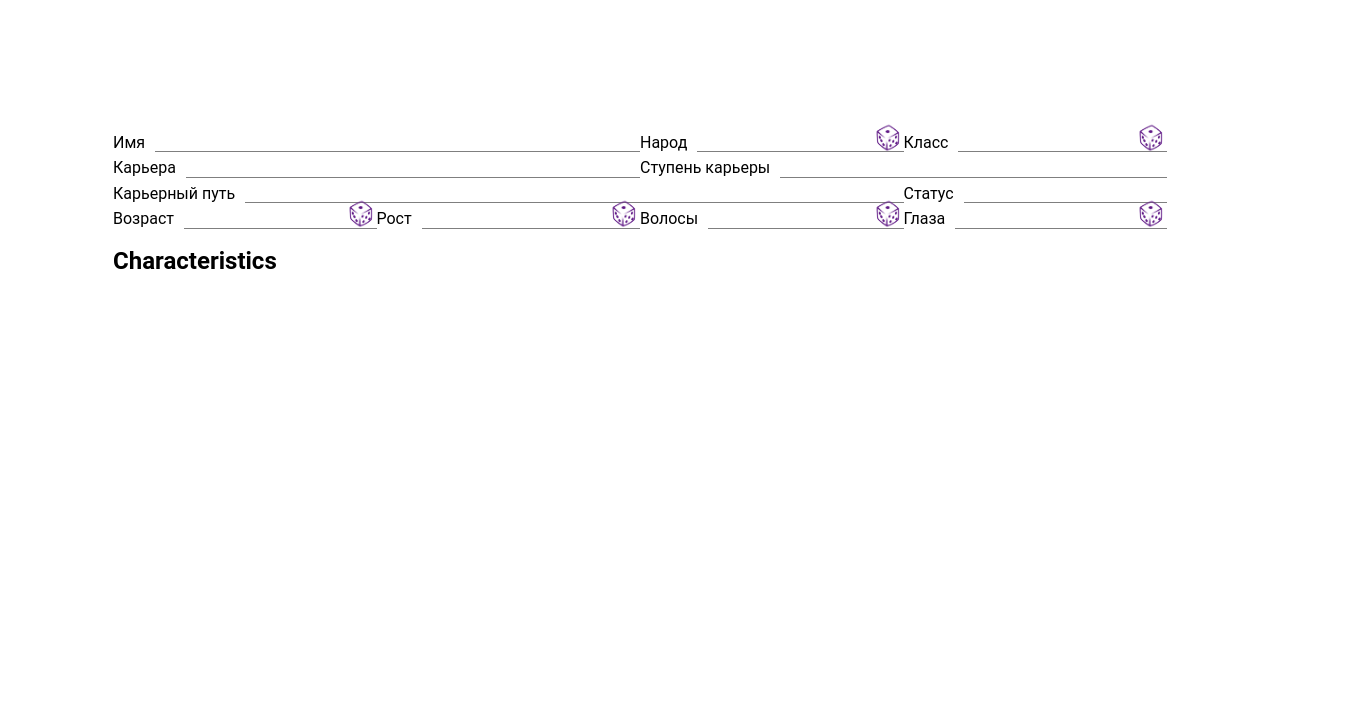
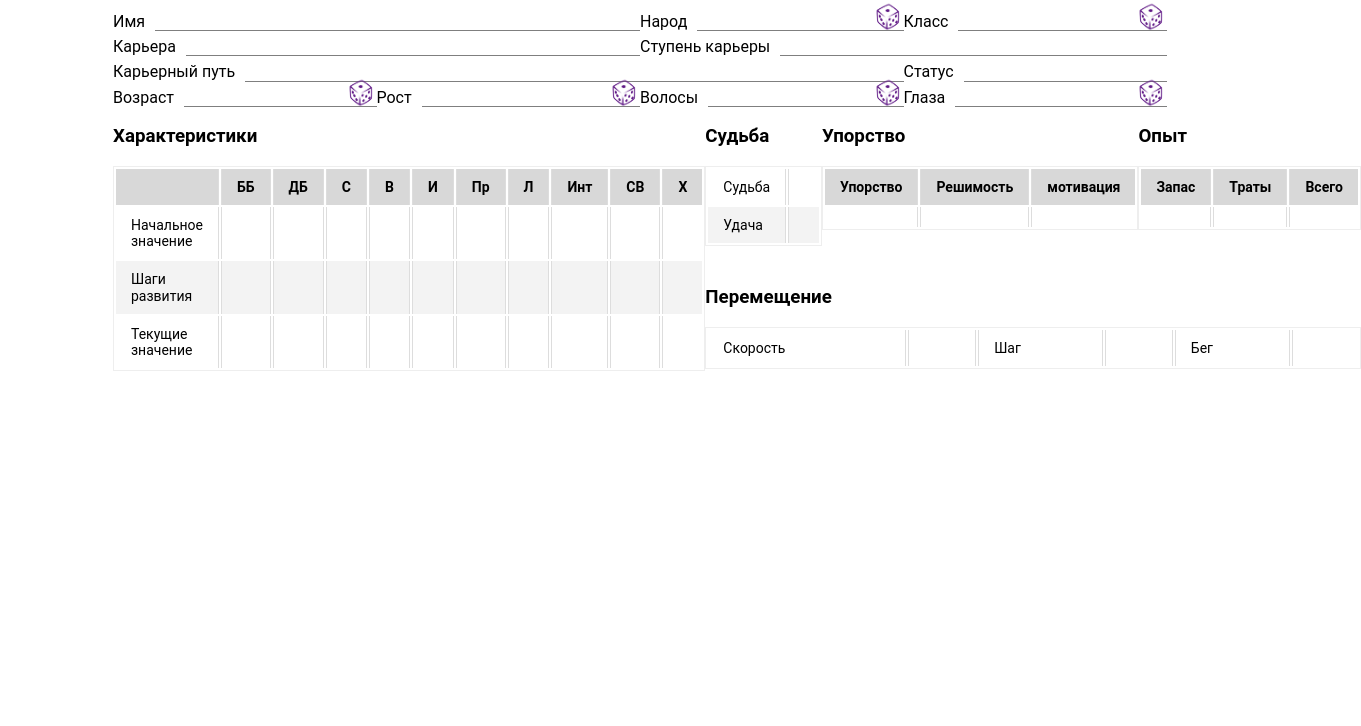
Before and after one commit to PsychoWalker/whrp4-dk, a website built with Parcel: page index.html in a window 1280 px wide. Shown: the part 74-800 px from the top of the page, 1361 px wide, since content can reach past the window. Built offline with nearby package versions, Linux system fonts and the light colour scheme.

Commit message:
Два обновления
Вёрстка блока с основными характеристиками.
Добавление объекта character

```diff
--- a/css/main.css
+++ b/css/main.css
@@ -13,10 +13,13 @@
   margin: 0 auto;
 }
 
+h1 {
+  margin-top: 201px;
+}
+
 .main__block_first {
   display: flex;
   flex-wrap: wrap;
-  margin-top: 201px;
 }
 
 .main__block_item {
@@ -100,3 +103,50 @@
 .main__block_input:focus {
   outline: none;
 }
+
+.chrGrid__block {
+  display: grid;
+  grid-template-columns: 2fr 1fr 1fr 1fr;
+}
+
+.chrGrid__block-item:first-child {
+  grid-row: 1/3;
+}
+
+.chrGrid__block-item:last-child {
+  grid-row: 2/3;
+  grid-column: 2/5;
+}
+
+.table {
+  width: 100%;
+  border: 1px solid #eee;
+  margin-bottom: 20px;
+}
+.table thead th {
+  font-weight: bold;
+  text-align: left;
+  border: none;
+  padding: 10px 15px;
+  background: #d8d8d8;
+  font-size: 14px;
+  border-left: 1px solid #ddd;
+  border-right: 1px solid #ddd;
+}
+.table tbody td {
+  text-align: left;
+  border-left: 1px solid #ddd;
+  border-right: 1px solid #ddd;
+  padding: 10px 15px;
+  font-size: 14px;
+  vertical-align: top;
+}
+.table thead tr th:first-child, .table tbody tr td:first-child {
+  border-left: none;
+}
+.table thead tr th:last-child, .table tbody tr td:last-child {
+  border-right: none;
+}
+.table tbody tr:nth-child(even){
+  background: #f3f3f3;
+}
--- a/index.html
+++ b/index.html
@@ -25,6 +25,8 @@
 <body>
 <div class="wrapper">
   <main class="main">
+    <h1>Basic character</h1>
+
     <div class="main__block main__block_first">
       <div class="main__block_item">
         <p class="main__block_text">Имя</p>
@@ -38,7 +40,6 @@
         <p class="main__block_text">Класс</p>
         <input type="text" class="main__block_input main__block_input-class">
         <a href="#" class="generateClass"><img src="img/dice.png" alt="dice"></a>
-
       </div>
       <div class="main__block_item">
         <p class="main__block_text">Карьера</p>
@@ -78,8 +79,138 @@
     </div>
     <div class="main__block"></div>
     <div class="main__block">
-      <h2>Characteristics</h2>
+      <div class="main__block_characteristics chrGrid__block">
+        <div class="chrGrid__block-item">
+          <h3>Характеристики</h3>
+          <table class="table">
+            <thead>
+            <tr>
+              <th></th>
+              <th>ББ</th>
+              <th>ДБ</th>
+              <th>С</th>
+              <th>В</th>
+              <th>И</th>
+              <th>Пр</th>
+              <th>Л</th>
+              <th>Инт</th>
+              <th>СВ</th>
+              <th>Х</th>
+            </tr>
+            </thead>
+            <tbody>
+            <tr>
+              <td>Начальное значение</td>
+              <td></td>
+              <td></td>
+              <td></td>
+              <td></td>
+              <td></td>
+              <td></td>
+              <td></td>
+              <td></td>
+              <td></td>
+              <td></td>
+            </tr>
+            <tr>
+              <td>Шаги развития</td>
+              <td></td>
+              <td></td>
+              <td></td>
+              <td></td>
+              <td></td>
+              <td></td>
+              <td></td>
+              <td></td>
+              <td></td>
+              <td></td>
+            </tr>
+            <tr>
+              <td>Текущие значение</td>
+              <td></td>
+              <td></td>
+              <td></td>
+              <td></td>
+              <td></td>
+              <td></td>
+              <td></td>
+              <td></td>
+              <td></td>
+              <td></td>
+            </tr>
+            </tbody>
+          </table>
 
+        </div>
+        <div class="chrGrid__block-item">
+          <h3>Судьба</h3>
+          <table class="table">
+            <tbody>
+            <tr>
+              <td>Судьба</td>
+              <td></td>
+            </tr>
+            <tr>
+              <td>Удача</td>
+              <td></td>
+            </tr>
+            </tbody>
+          </table>
+        </div>
+        <div class="chrGrid__block-item">
+          <h3>Упорство</h3>
+          <table class="table">
+            <thead>
+            <tr>
+              <th>Упорство</th>
+              <th>Решимость</th>
+              <th>мотивация</th>
+            </tr>
+            </thead>
+            <tbody>
+            <tr>
+              <td></td>
+              <td></td>
+              <td></td>
+            </tr>
+            </tbody>
+          </table>
+        </div>
+        <div class="chrGrid__block-item">
+          <h3>Опыт</h3>
+          <table class="table">
+            <thead>
+            <tr>
+              <th>Запас</th>
+              <th>Траты</th>
+              <th>Всего</th>
+            </tr>
+            </thead>
+            <tbody>
+            <tr>
+              <td></td>
+              <td></td>
+              <td></td>
+            </tr>
+            </tbody>
+          </table>
+        </div>
+        <div class="chrGrid__block-item">
+          <h3>Перемещение</h3>
+          <table class="table">
+            <tbody>
+            <tr>
+              <td>Скорость</td>
+              <td></td>
+              <td>Шаг</td>
+              <td></td>
+              <td>Бег</td>
+              <td></td>
+            </tr>
+            </tbody>
+          </table>
+        </div>
+      </div>
     </div>
   </main>
 </div>
--- /dev/null
+++ b/js/character.js
@@ -0,0 +1,46 @@
+const character = {
+  characterName: '',
+  characterRace: '',
+  characterClass: '',
+  characterCareer: '',
+  characterCareerStage: '',
+  characterCareerPath: '',
+  characterStatus: '',
+  characterAge: '',
+  characterHeight: '',
+  characterHair: '',
+  characterEyes: '',
+  characterCharacteristics: {
+    ws: '',
+    bs: '',
+    s: '',
+    t: '',
+    i: '',
+    ag: '',
+    dex: '',
+    int: '',
+    wp: '',
+    fel: ''
+  },
+  characterFate: {
+    fate: '',
+    fortune: ''
+  },
+  characterResilience: {
+    resilience: '',
+    resolve: '',
+    motivation: ''
+  },
+  characterExperience: {
+    current: '',
+    spent: '',
+    total: ''
+  },
+  characterMovement: {
+    movement:'',
+    walk:'',
+    run:''
+  }
+};
+
+export {character};
--- a/js/generateAppearance.js
+++ b/js/generateAppearance.js
@@ -1,5 +1,5 @@
 import {getRandom} from "./utils.js";
-
+import {character} from "./character.js";
 
 const ageCharacterCreate = () => {
 
@@ -29,37 +29,39 @@ const ageCharacterCreate = () => {
         inputAge.value = 'Выберите расу';
         break;
     }
+    character.characterAge = inputAge.value;
   });
 }
 
 const riseCharacterCreate = () => {
 
   const generateRise = document.querySelector('.generateRise');
-  const inputRise = document.querySelector('.main__block_input-rise');
+  const inputHeight = document.querySelector('.main__block_input-rise');
 
   generateRise.addEventListener('click', () => {
     const race = document.querySelector('.main__block_input-race').value;
 
     switch (race) {
       case 'Человек':
-        inputRise.value = getRandom(150, 210);
+        inputHeight.value = getRandom(150, 210);
         break;
       case 'Полурослик':
-        inputRise.value = getRandom(93, 124);
+        inputHeight.value = getRandom(93, 124);
         break;
       case 'Дварф':
-        inputRise.value = getRandom(140, 165);
+        inputHeight.value = getRandom(140, 165);
         break;
       case 'Высший эльф':
-        inputRise.value = getRandom(190, 210);
+        inputHeight.value = getRandom(190, 210);
         break;
       case 'Лесной эльф':
-        inputRise.value = getRandom(190, 210);
+        inputHeight.value = getRandom(190, 210);
         break;
       case '':
-        inputRise.value = 'Выберите расу';
+        inputHeight.value = 'Выберите расу';
         break;
     }
+    character.characterHeight = inputHeight.value;
   });
 }
 
@@ -96,6 +98,7 @@ const hairCharacterCreate = () => {
         inputHair.value = 'Выберите расу';
         break;
     }
+    character.characterHair = inputHair.value;
   });
 }
 
@@ -132,6 +135,7 @@ const eyeCharacterCreate = () => {
         inputEye.value = 'Выберите расу';
         break;
     }
+    character.characterEyes = inputEye.value
   });
 }
 
--- a/js/generateClass.js
+++ b/js/generateClass.js
@@ -1,4 +1,5 @@
 import {getRandom} from "./utils.js";
+import {character} from "./character.js";
 
  const generateClass = () => {
   const arrayClass = [];
@@ -920,18 +921,20 @@ import {getRandom} from "./utils.js";
 
      arrayClass.forEach((element) => {
        let rangeClassNumber = element.race[getRace].split('-')[0];
-       console.log('Число выпало ' + classNumber + ' ' + rangeClassNumber);
 
        if (classNumber === Number(rangeClassNumber) || (classNumber >= element.race[getRace].split('-')[0] && classNumber <= element.race[getRace].split('-')[1])) {
-         console.log(rangeClassNumber);
          classEnter.value = element.className;
          careerEnter.value = element.career;
          rangEnter.value = Object.keys(element.stage)[0];
          rangNameEnter.value = element.stage.first;
          status.value = element.status[0];
-
        }
      });
+     character.characterClass = classEnter.value;
+     character.characterCareer = careerEnter.value;
+     character.characterCareerStage = rangEnter.value;
+     character.characterCareerPath = rangNameEnter.value;
+     character.characterStatus = status.value;
    }
 
    generateButton.addEventListener('click', () => {
--- a/js/generateRace.js
+++ b/js/generateRace.js
@@ -1,4 +1,5 @@
 import {getRandom} from "./utils.js";
+import {character} from "./character.js";
 
 const randomRace = () => {
   const generateButton = document.querySelector('.generateRace');
@@ -22,6 +23,7 @@ const randomRace = () => {
       inputRace.value = 'Лесной эльф';
       inputRace.setAttribute('data-race', '4');
     }
+    character.characterRace = inputRace.value;
   });
 }
 
```
